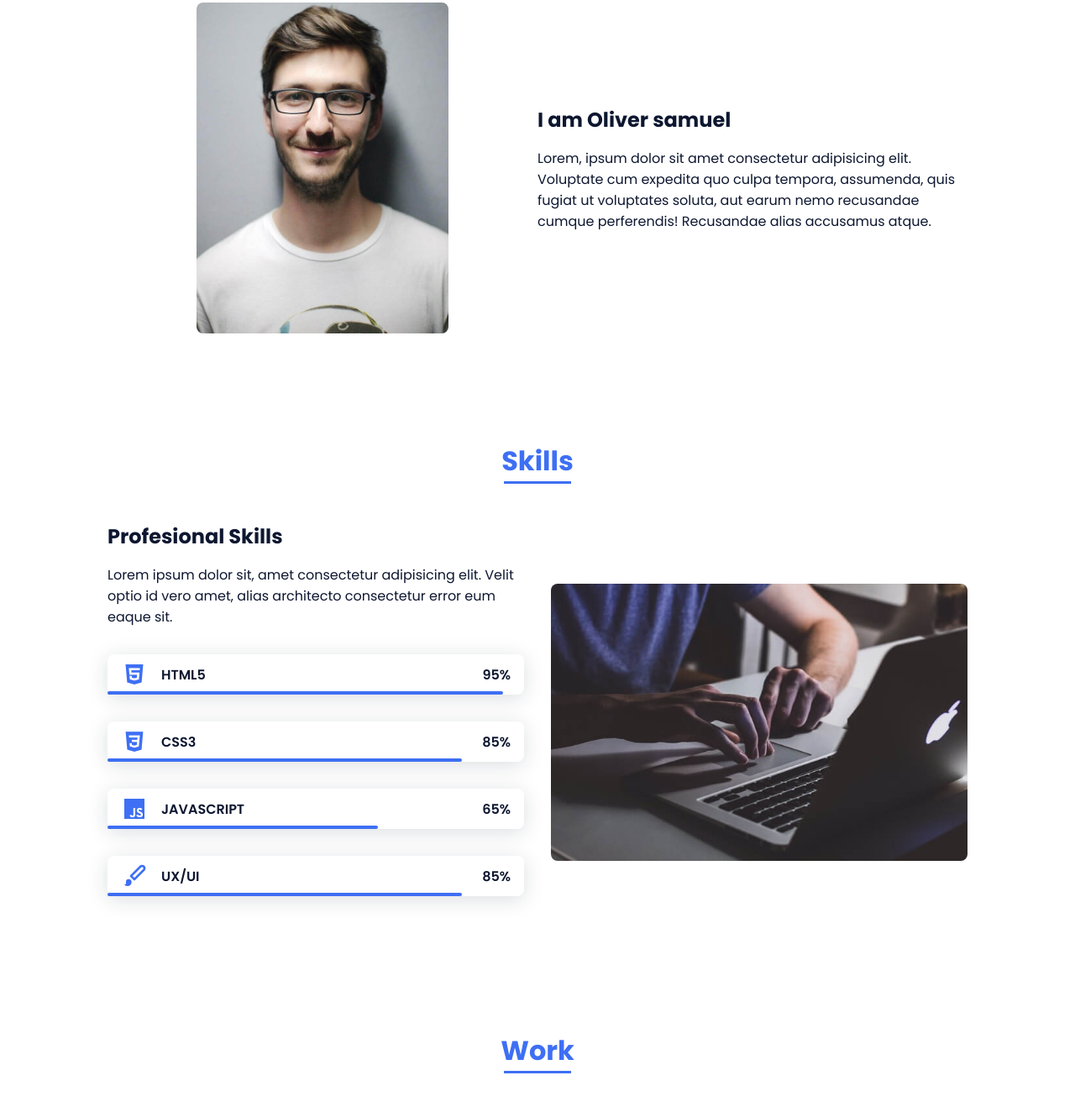
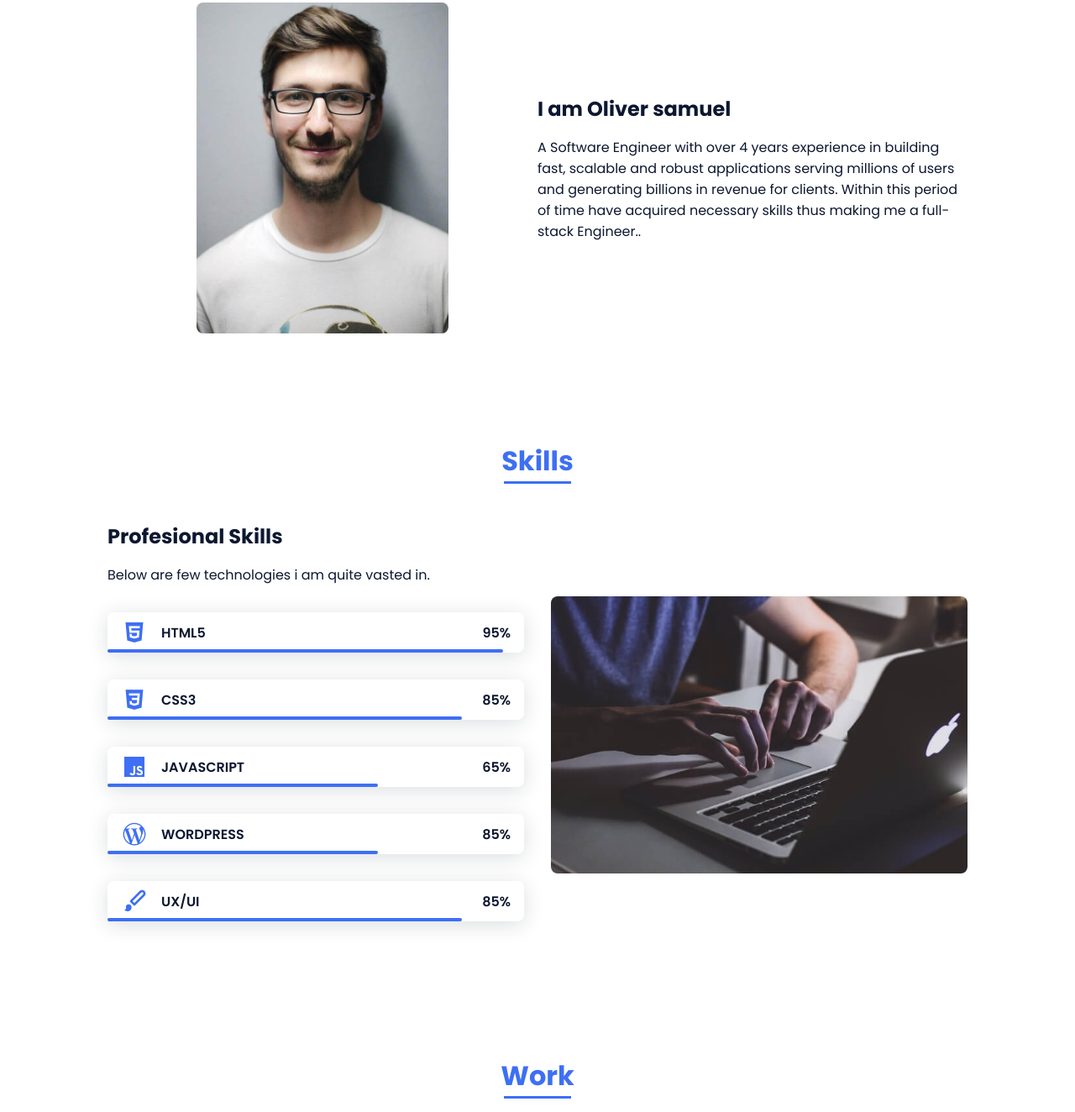
Before and after one commit to Tecnophille/portfolio, a plain HTML site: page index.html in a window 1280 px wide. Shown: the part 896-2220 px from the top of the page at 84% size. Drawn offline with nearby package versions, Linux system fonts and the light colour scheme.

Commit message:
Update index.html

```diff
--- a/index.html
+++ b/index.html
@@ -39,9 +39,9 @@
             <!--===== HOME =====-->
             <section class="home bd-grid" id="home">
                 <div class="home__data">
-                    <h1 class="home__title">Hi,<br>I am <span class="home__title-color">Oliver Samuel</span><br> Web Developer</h1>
+                    <h1 class="home__title">Hi,<br>I am <span class="home__title-color">Oliver Samuel</span><br> Software Engineer</h1>
 
-                    <a href="#" class="button">Contact</a>
+                    <a href="Oliversamuel@gmail.com" class="button">Contact</a>
                 </div>
 
                 <div class="home__social">
@@ -74,7 +74,8 @@
 
                     <div>
                         <h2 class="about__subtitle">I am Oliver samuel</h2>
-                        <p class="about__text">Lorem, ipsum dolor sit amet consectetur adipisicing elit. Voluptate cum expedita quo culpa tempora, assumenda, quis fugiat ut voluptates soluta, aut earum nemo recusandae cumque perferendis! Recusandae alias accusamus atque.</p>
+                        <p class="about__text"> A Software Engineer with over 4 years experience in building fast, scalable and robust applications
+serving millions of users and generating billions in revenue for clients. Within this period of time have acquired necessary skills thus making me a full-stack Engineer..</p>
                     </div>
                 </div>
             </section>
@@ -86,7 +87,7 @@
                 <div class="skills__container bd-grid">
                     <div>
                         <h2 class="skills__subtitle">Profesional Skills</h2>
-                        <p class="skills__text">Lorem ipsum dolor sit, amet consectetur adipisicing elit. Velit optio id vero amet, alias architecto consectetur error eum eaque sit.</p>
+                        <p class="skills__text">Below are few technologies i am quite vasted in.</p>
                         <div class="skills__data">
                             <div class="skills__names">
                                 <i class='bx bxl-html5 skills__icon'></i>
@@ -121,6 +122,18 @@
                             </div>
                             <div>
                                 <span class="skills__percentage">65%</span>
+                            </div>
+                        </div>
+                        <div class="skills__data">
+                            <div class="skills__names">
+                                <i class='bx bxl-wordpress skills__icon' ></i>
+                                <span class="skills__name">WORDPRESS</span>
+                            </div>
+                            <div class="skills__bar skills__js">
+
+                            </div>
+                            <div>
+                                <span class="skills__percentage">85%</span>
                             </div>
                         </div>
                         <div class="skills__data">
```
